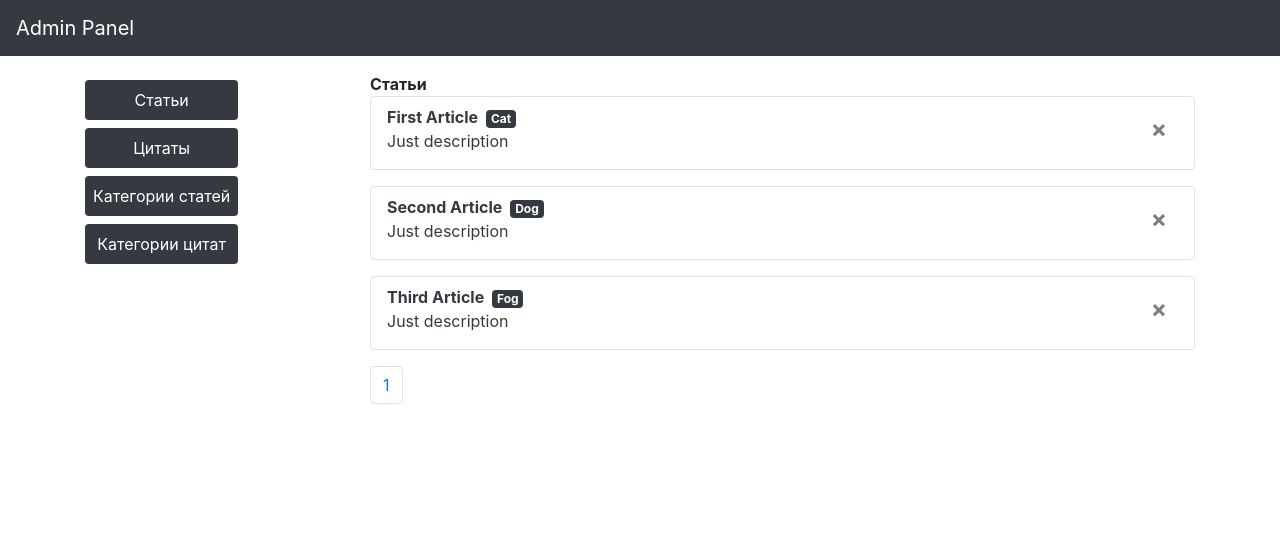
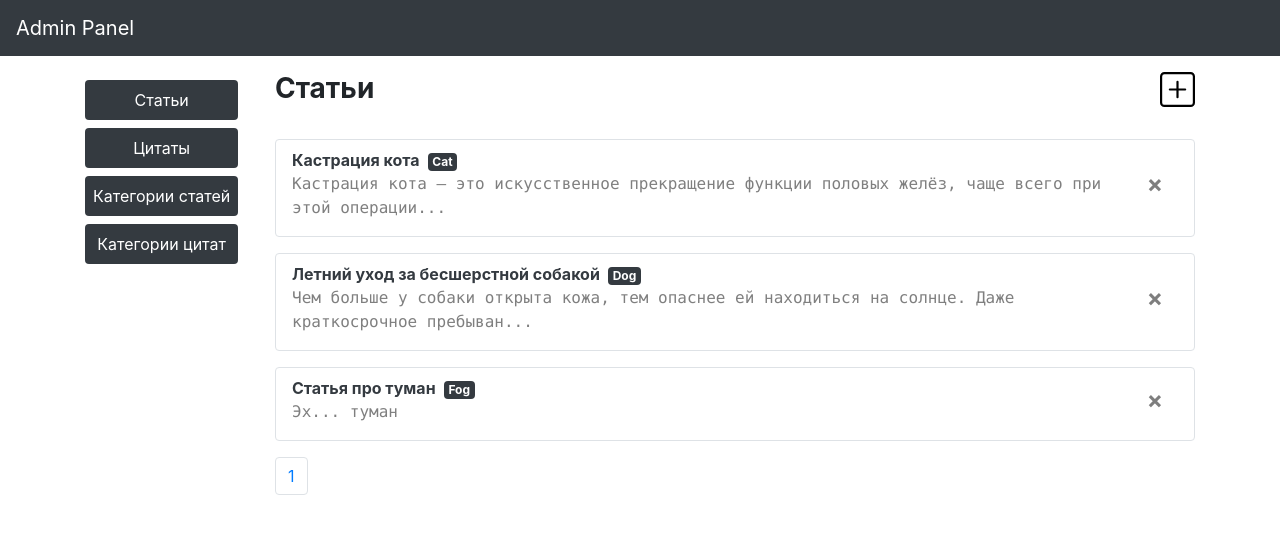
Before and after one commit to MIndistCalm/ReactTest, a React (Create React App) app: page /content/articles in a window 1280 px wide. Shown: the top 534 px of the page. Built offline with nearby package versions, Linux system fonts and the light colour scheme.

Commit message:
страница со статьей рабочая + стили + createcontent

```diff
--- a/src/components/workWithContent/ArticleDetail.js
+++ b/src/components/workWithContent/ArticleDetail.js
@@ -1,14 +1,15 @@
 import React, {useState, useEffect} from 'react';
-import {Link, Route, Switch, useHistory} from "react-router-dom";
-import {ButtonGroup, Col, Container, Row} from "react-bootstrap";
+import {Link, Route, Switch, useHistory, useParams, useLocation} from "react-router-dom";
+import {ButtonGroup, Col, Container, Figure, Image, Row} from "react-bootstrap";
+import EditImage from '../../static/edit.png'
 
-const ArticleDetail = ({ match }) => {
+const ArticleDetail = (props) => {
 
-  const styleLink = 'w-100 bg-dark text-white pl-3 pt-2 pr-3 pb-2 text-decoration-none align-middle rounded ml-2'
+  const styleLink = 'pl-3 pr-3 text-decoration-none align-middle rounded'
 
   useEffect(() => {
     fetchItem();
-    console.log(match)
+    // console.log(match)
   }, []);
 
   // const [item, setItem] = useState({
@@ -22,18 +23,24 @@ const ArticleDetail = ({ match }) => {
     // console.log();
   }
 
+  console.log(props)
+
   return (
     <Container>
       <Row className='mt-3'>
-        <Col md={9}>
-          <div>Item {}</div>
-          {/*<img src={item.images.background} alt="" style={styleImages}/>*/}
-        </Col>
-        <Col md={3}>
-          <ButtonGroup horizontal>
-            <Link to={`/content/articles/${match.params.id}/edit`} className={styleLink}>Редактировать</Link>
-            <Link to={`/content/articles/${match.params.id}/delete`} className={styleLink}>Удалить</Link>
-          </ButtonGroup>
+        <Col className='shadow'>
+          <div className='d-flex h2 font-weight-bold pl-3 pt-3 justify-content-between'>
+            <div>
+              {props.location.state.item.title}
+            </div>
+            <Link to={`/content/articles/${props.match.params.id}/edit`} className={styleLink}>
+              <Figure>
+                <Figure.Image src={EditImage} width={20} />
+              </Figure>
+            </Link>
+          </div>
+          <div className='h5 font-weight-bold text-muted pl-3'>Категория: {props.location.state.item.category}</div>
+          <div className='h5 text-monospace pl-3 pb-3'>{props.location.state.item.description}</div>
         </Col>
       </Row>
     </Container>
--- a/src/components/workWithContent/Articles.js
+++ b/src/components/workWithContent/Articles.js
@@ -1,7 +1,8 @@
 import React, {useState, useEffect} from 'react';
 import {Link} from "react-router-dom";
 import Pagination from "./Pagination";
-import ArticleDetail from "./ArticleDetail";
+import {Figure} from "react-bootstrap";
+import CreateArticle from '../../static/plus-square.svg'
 
 const Articles = () => {
 
@@ -16,20 +17,27 @@ const Articles = () => {
   const articles = [
       {
         id: 1,
-        title: 'First Article',
-        description: 'Just description',
+        title: 'Кастрация кота',
+        description:
+          'Кастрация кота – это искусственное прекращение функции половых желёз, ' +
+          'чаще всего при этой операции удаляют оба семенника.\n ' +
+          'Во многих странах эта операция является обязательной для неплеменных животных, ' +
+          'так называемого, пет-класса (домашних любимцев).\n',
         category: 'Cat'
       },
       {
         id: 2,
-        title: 'Second Article',
-        description: 'Just description',
+        title: 'Летний уход за бесшерстной собакой',
+        description:
+          'Чем больше у собаки открыта кожа, тем опаснее ей находиться на солнце. ' +
+          'Даже краткосрочное пребывание под прямыми солнечными лучами может спровоцировать сильные ожоги. ' +
+          'Другие, не такие опасные, но неприятные последствия – это дерматит, сухость, перхоть.',
         category: 'Dog'
       },
       {
         id: 3,
-        title: 'Third Article',
-        description: 'Just description',
+        title: 'Статья про туман',
+        description: 'Эх... туман',
         category: 'Fog'
       }
     ];
@@ -60,25 +68,31 @@ const Articles = () => {
 
   return (
     <div>
-      <div className='font-weight-bold'>Статьи</div>
+      <div className='d-flex font-weight-bold h3'>
+        <div className='flex-grow-1'>
+          Статьи
+        </div>
+        <Link to={`/content/articles/create`}>
+          <Figure>
+            <Figure.Image src={CreateArticle} width={35}/>
+          </Figure>
+        </Link>
+      </div>
       {currentArticles.map(item => (
         <div className='mb-3 pl-3 pt-2 pr-3 pb-3 border rounded container'>
-        {/*//   <h2 key={item.itemId}>*/}
-        {/*//     <Link to={`/content/articles/${item.itemId}`} style={styleLink}>{item.item.name}</Link>*/}
-        {/*  // </h2>*/}
           <div key={item.id} className='row' >
-            <Link to={`/content/articles/${item.id}`} className={styleLink}>
+            <Link to={{pathname: `/content/articles/${item.id}`, state: {item}}} className={styleLink}>
                 <div className='font-weight-bold'>
                     {item.title}
                     <span className="ml-2 badge badge-dark">{item.category}</span>
                 </div>
-                <div className=''>
-                    {item.description}
+                <div className='text-black-50 text-monospace'>
+                    {item.description.length < 100 ? item.description : item.description.substr(0, 98) + '...'}
                 </div>
             </Link>
-              <button type="button" className="close col-1" aria-label="Close" onClick={() => {deleteItem(item.id)}}>
-                  <span aria-hidden="true">×</span>
-              </button>
+            <button type="button" className="close col-1" aria-label="Close" onClick={() => {deleteItem(item.id)}}>
+                <span aria-hidden="true">×</span>
+            </button>
           </div>
         </div>
       ))}
--- a/src/components/workWithContent/ContentMainPage.js
+++ b/src/components/workWithContent/ContentMainPage.js
@@ -10,16 +10,16 @@ import CategoryQuotes from "./CategoryQuotes";
 import ArticleDetail from "./ArticleDetail";
 import EditContent from "./EditContent";
 import DeleteContent from "./DeleteContent";
+import CreateContent from "./CreateContent";
 
 const ContentMainPage = () => {
 
-  // const {path} = props.match;
+  const styleLink = 'w-100 bg-dark text-decoration-none text-center text-white p-2 rounded mt-2'
 
-  const styleLink = 'w-100 bg-dark text-decoration-none text-center text-white p-2 rounded mt-2'
   return (
     <Container>
       <Row className='mt-3'>
-        <Col md={3}>
+        <Col md={2}>
           <ButtonGroup vertical>
             <Link to={`/content/articles`} className={styleLink}>Статьи</Link>
             <Link to={`/content/quotes`} className={styleLink}>Цитаты</Link>
@@ -28,9 +28,10 @@ const ContentMainPage = () => {
           </ButtonGroup>
         </Col>
 
-        <Col md={9}>
+        <Col md={10}>
           <Switch>
             <Route path={`/content/articles`} exact component={Articles} />
+            <Route path={`/content/articles/create`} component={CreateContent} />
             <Route path={`/content/articles/:id`} exact component={ArticleDetail} />
             <Route path={`/content/articles/:id/edit`} component={EditContent} />
             <Route path={`/content/articles/:id/delete`} component={DeleteContent} />
--- /dev/null
+++ b/src/components/workWithContent/Context.js
@@ -0,0 +1,5 @@
+import React from 'react';
+
+const Context = React.createContext();
+
+export default Context;
--- a/src/components/workWithContent/EditContent.js
+++ b/src/components/workWithContent/EditContent.js
@@ -14,7 +14,6 @@ const EditContent = ({match}) => {
       path = 'цитаты';
       break;
   }
-  console.log(pathMap, path)
 
   return (
     <Form>
```
Also changed, not shown: src/store/ArticleStore.js (added, +21 -0 lines), src/static/create_article.png (renamed from src/static/create-order--v1.png), src/static/plus-square.svg (added).
